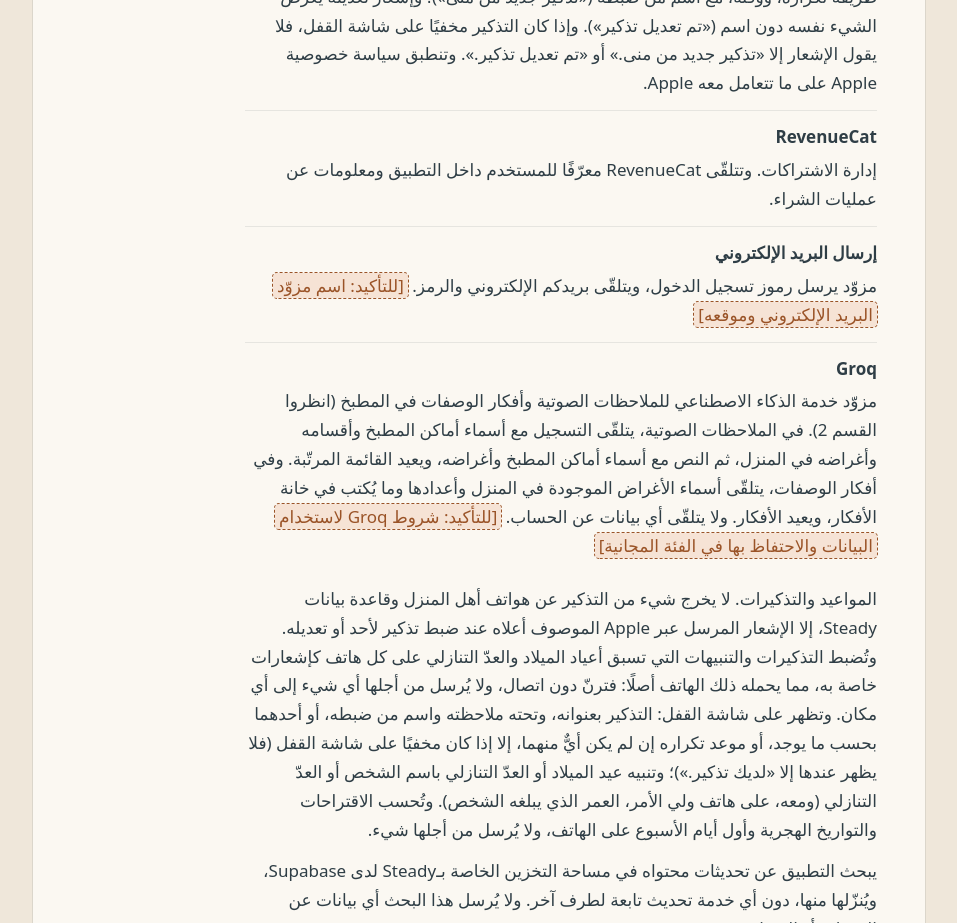
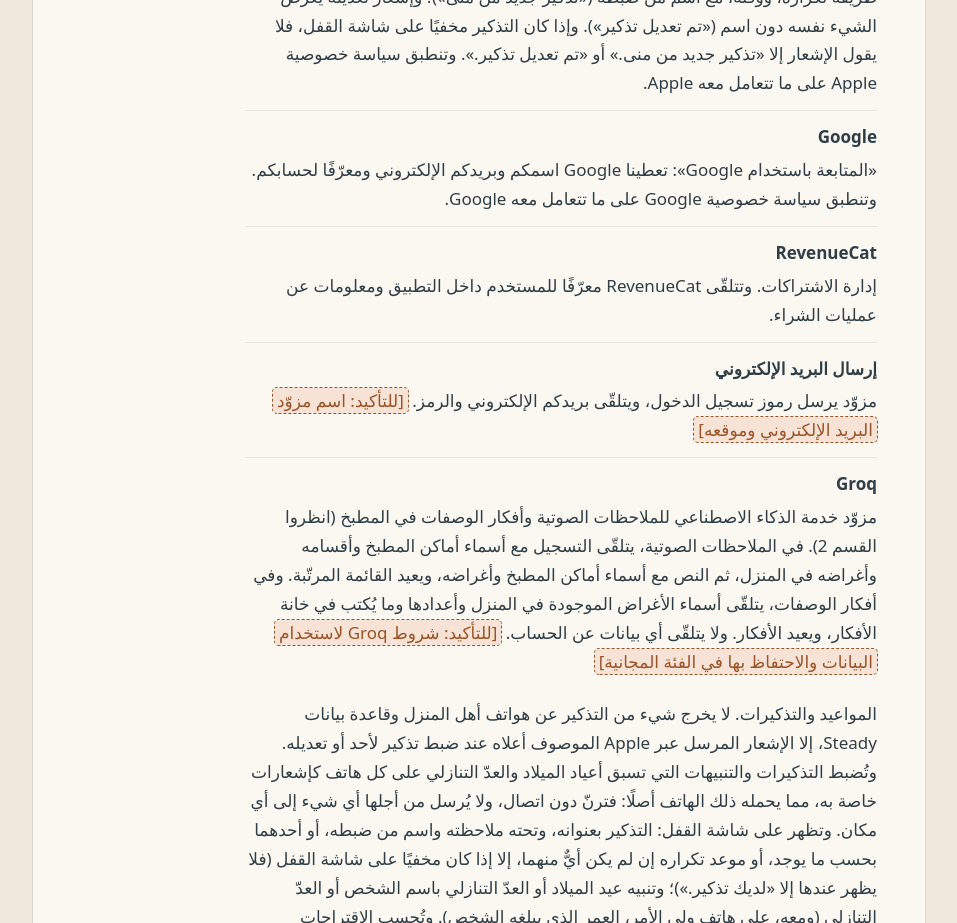
Before and after one commit to ZeyadAmer/steady-site, a plain HTML site: page ar/privacy.html in a window 1280 px wide. Shown: the part 6000-6923 px from the top of the page, without its empty margins (15-972 px from the left). Drawn offline with Linux system fonts and the light colour scheme.

Commit message:
chore: sync pages (Google sign-in in privacy)

```diff
--- a/ar/privacy.html
+++ b/ar/privacy.html
@@ -197,6 +197,10 @@
               <dd>«تسجيل الدخول باستخدام Apple»، ومدفوعات الاشتراكات، والإشعارات. فخدمة الإشعارات الفورية من Apple (Apple Push Notification service) هي التي توصل إشعارات Steady، وتتلقّى رمز الإشعارات الخاص بالهاتف، ونص الإشعار، ونوع الإشعار مع معرّفات داخلية تخبر التطبيق بما يخصّه، دون أي اسم. وإشعار المطبخ نص قصير قد يذكر اسم فرد المنزل الذي يخصّه، لكنه لا يذكر اسم أي غرض أبدًا. وإشعار ضبط تذكير لكم يعرض عنوانه، ويومه أو طريقة تكراره، ووقته، مع اسم من ضبطه («تذكير جديد من منى»)؛ وإشعار تعديله يعرض الشيء نفسه دون اسم («تم تعديل تذكير»). وإذا كان التذكير مخفيًا على شاشة القفل، فلا يقول الإشعار إلا «تذكير جديد من منى.» أو «تم تعديل تذكير.». وتنطبق سياسة خصوصية Apple على ما تتعامل معه Apple.</dd>
             </div>
             <div>
+              <dt>Google</dt>
+              <dd>«المتابعة باستخدام Google»: تعطينا Google اسمكم وبريدكم الإلكتروني ومعرّفًا لحسابكم. وتنطبق سياسة خصوصية Google على ما تتعامل معه Google.</dd>
+            </div>
+            <div>
               <dt>RevenueCat</dt>
               <dd>إدارة الاشتراكات. وتتلقّى RevenueCat معرّفًا للمستخدم داخل التطبيق ومعلومات عن عمليات الشراء.</dd>
             </div>
```
Also changed, not shown: privacy.html (+4 -0 lines).
